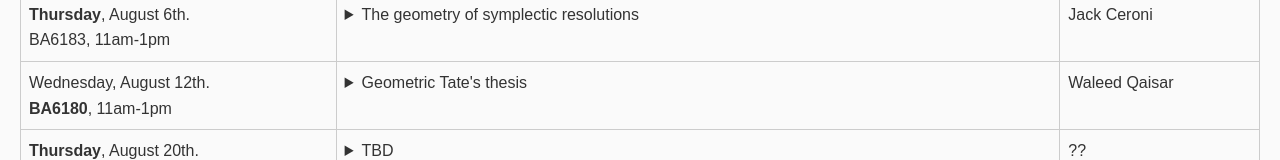
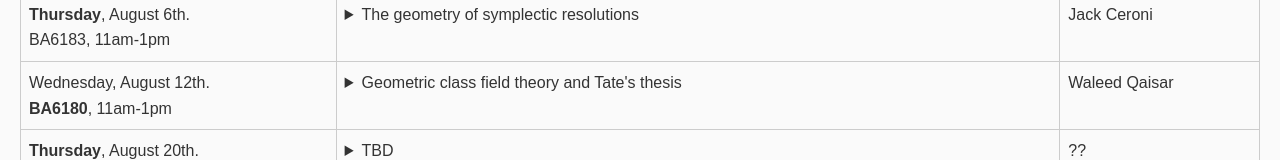
Before and after one commit to jl00/jl00.github.io, a plain HTML site: page 2026-3d-learning-seminar.html in a window 1280 px wide. Shown: the part 790-950 px from the top of the page. Drawn offline with Linux system fonts and the light colour scheme.

Commit message:
Update 2026-3d-learning-seminar.html

```diff
--- a/2026-3d-learning-seminar.html
+++ b/2026-3d-learning-seminar.html
@@ -136,7 +136,7 @@
 	<tr>
 	  <td>Wednesday, August 12th. <br /><b>BA6180</b>, 11am-1pm</td>
 	  <td>
-	  <details><summary>Geometric Tate's thesis</summary>
+	  <details><summary>Geometric class field theory and Tate's thesis</summary>
 	  	[HRa], [GamH2]
 	  </details>
 	  </td>
```
